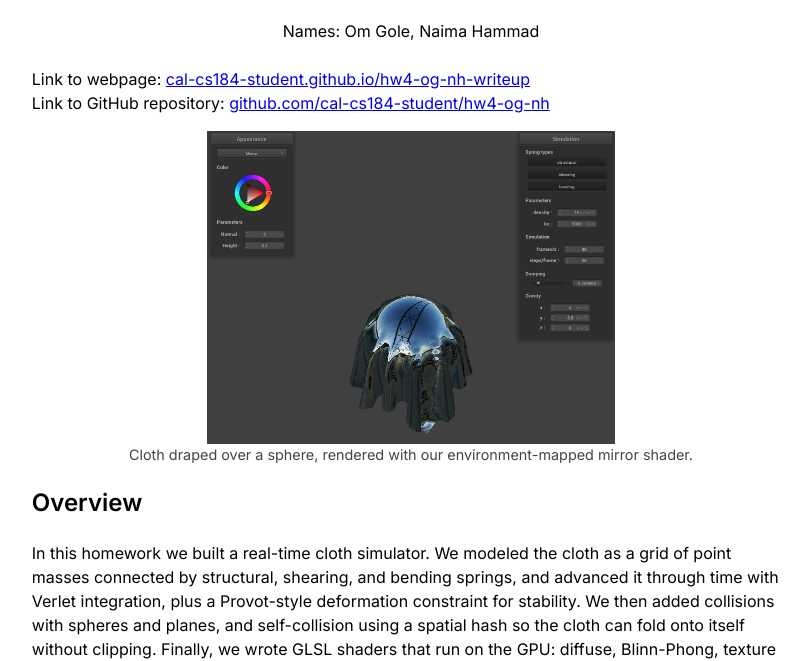
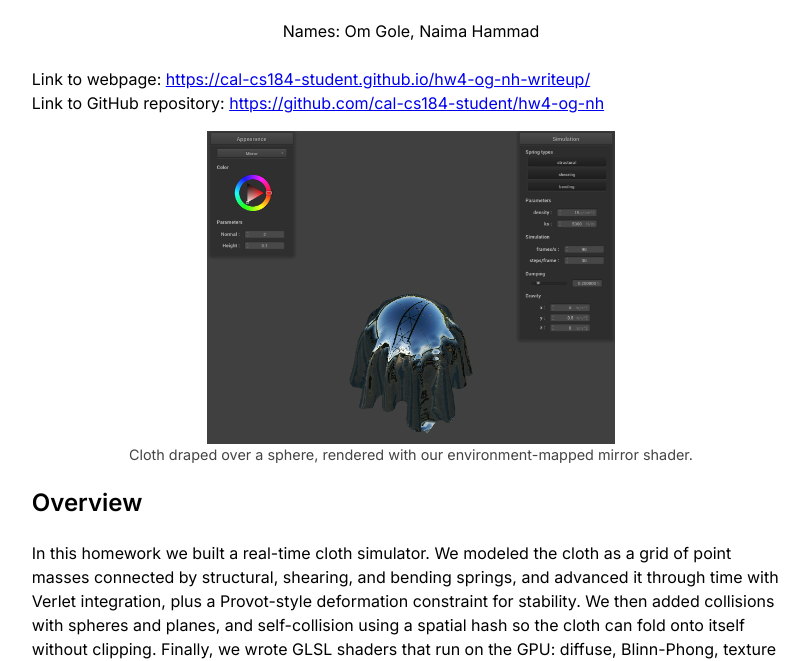
Before and after one commit to cal-cs184-student/hw4-og-nh-writeup, a plain HTML site: page index.html in a window 1280 px wide. Shown: the part 140-801 px from the top of the page, without its empty margins (229-1038 px from the left). Drawn offline with nearby package versions, Linux system fonts and the light colour scheme; some packages are replaced by stand-ins of ours.

Commit message:
HW4 write-up + extra credit

```diff
--- a/index.html
+++ b/index.html
@@ -17,9 +17,9 @@
 		<h1>CS184/284A Fall 2026 Homework 4 Write-Up</h1>
 		<div style="text-align: center;">Names: Om Gole, Naima Hammad</div>
 		<br>
-		Link to webpage: <a href="https://cal-cs184-student.github.io/hw4-og-nh-writeup/">cal-cs184-student.github.io/hw4-og-nh-writeup</a>
+		Link to webpage: <a href="https://cal-cs184-student.github.io/hw4-og-nh-writeup/">https://cal-cs184-student.github.io/hw4-og-nh-writeup/</a>
 		<br>
-		Link to GitHub repository: <a href="https://github.com/cal-cs184-student/hw4-og-nh">github.com/cal-cs184-student/hw4-og-nh</a>
+		Link to GitHub repository: <a href="https://github.com/cal-cs184-student/hw4-og-nh">https://github.com/cal-cs184-student/hw4-og-nh</a>
 
 		<figure>
 			<img src="assets/p5_mirror_cloth.png" alt="Mirror-shaded cloth draped over a sphere" style="width:60%"/>
```
